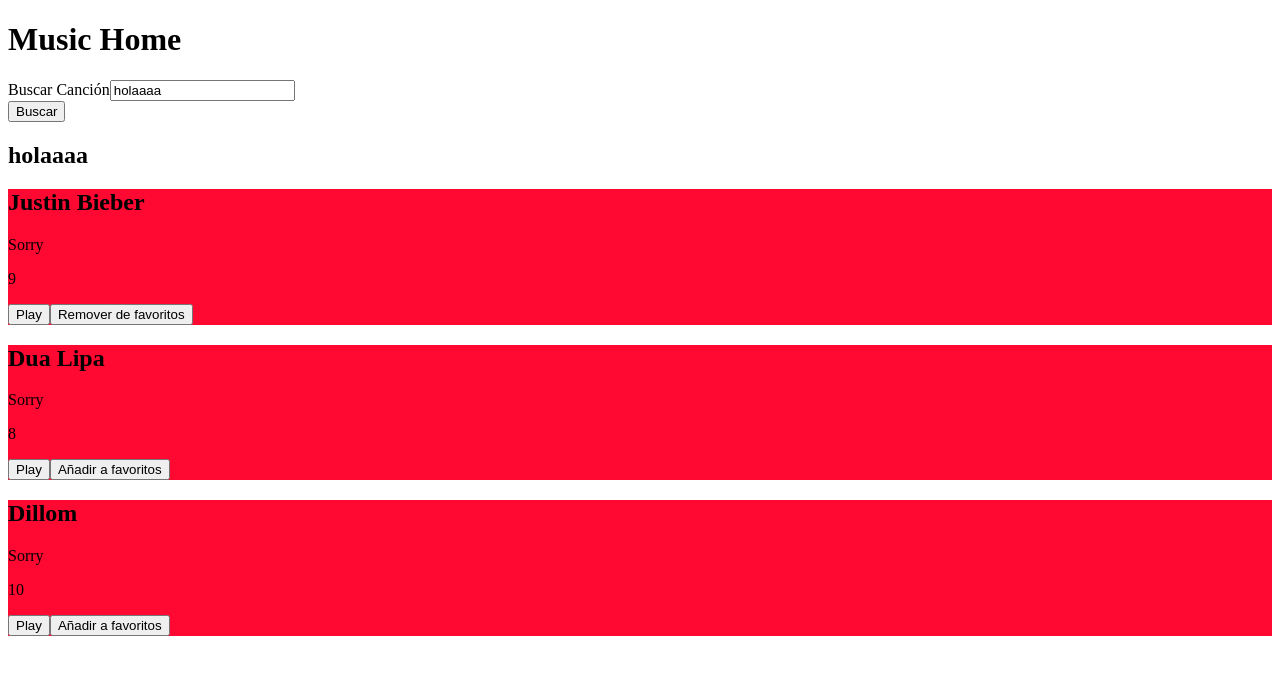
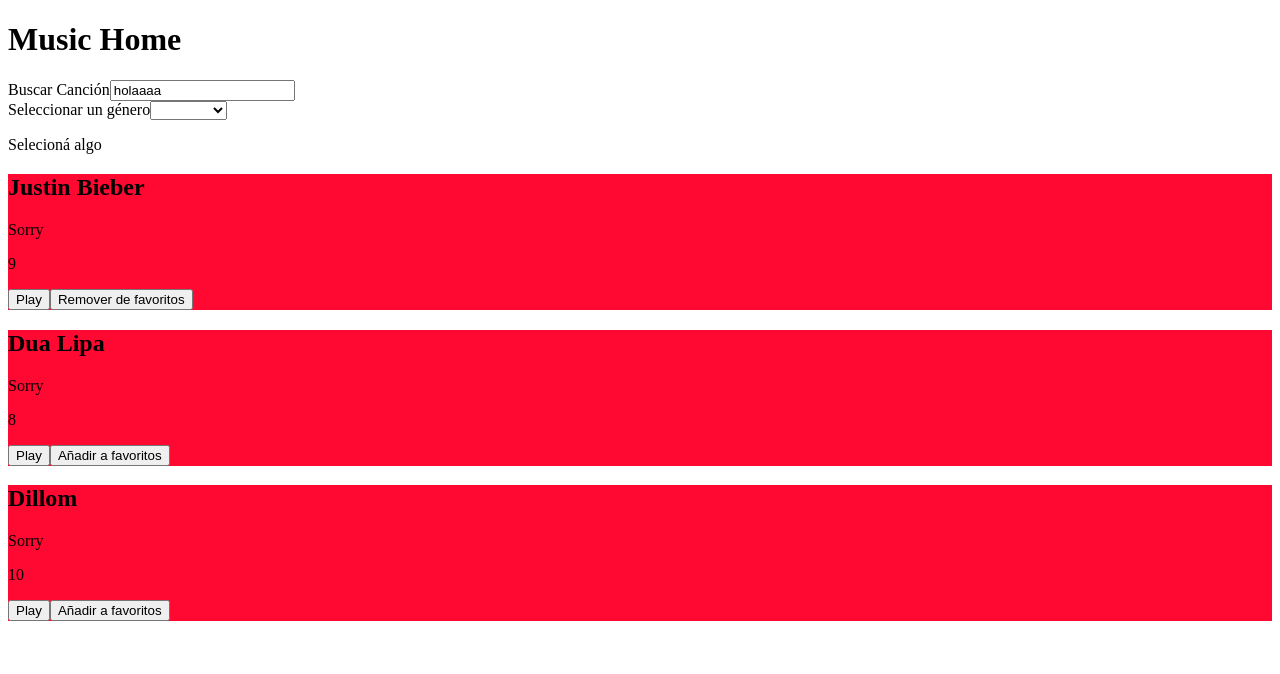
Before and after one commit to ivansevillaa/informatorio-react, a React (Vite) app in the folder my-music-app/: page / in a window 1280 px wide. Shown: the top 674 px of the page. Built offline with nearby package versions, Linux system fonts and the light colour scheme.

Commit message:
clase 13

```diff
--- a/my-music-app/src/app/components/Search/index.tsx
+++ b/my-music-app/src/app/components/Search/index.tsx
@@ -1,7 +1,10 @@
 import { useState } from "react";
+
+const GENRES = ["rock", "pop", "flamenco"];
 
 function Search() {
   const [song, setSong] = useState("holaaaa");
+  const [genre, setGenre] = useState("");
 
   return (
     <form>
@@ -15,8 +18,26 @@
           onChange={(event) => setSong(event.target.value)}
         />
       </div>
-      <button type="submit">Buscar</button>
-      <h2>{song}</h2>
+      <div>
+        <label htmlFor="genre">Seleccionar un género</label>
+        <select
+          id="genre"
+          value={genre}
+          onChange={(event) => {
+            setGenre(event.target.value);
+          }}
+        >
+          <option />
+          {GENRES.map((element) => {
+            return (
+              <option key={element} value={element}>
+                {element}
+              </option>
+            );
+          })}
+        </select>
+      </div>
+      {genre ? <button type="submit">Buscar</button> : <p>Selecioná algo</p>}
     </form>
   );
 }
```
